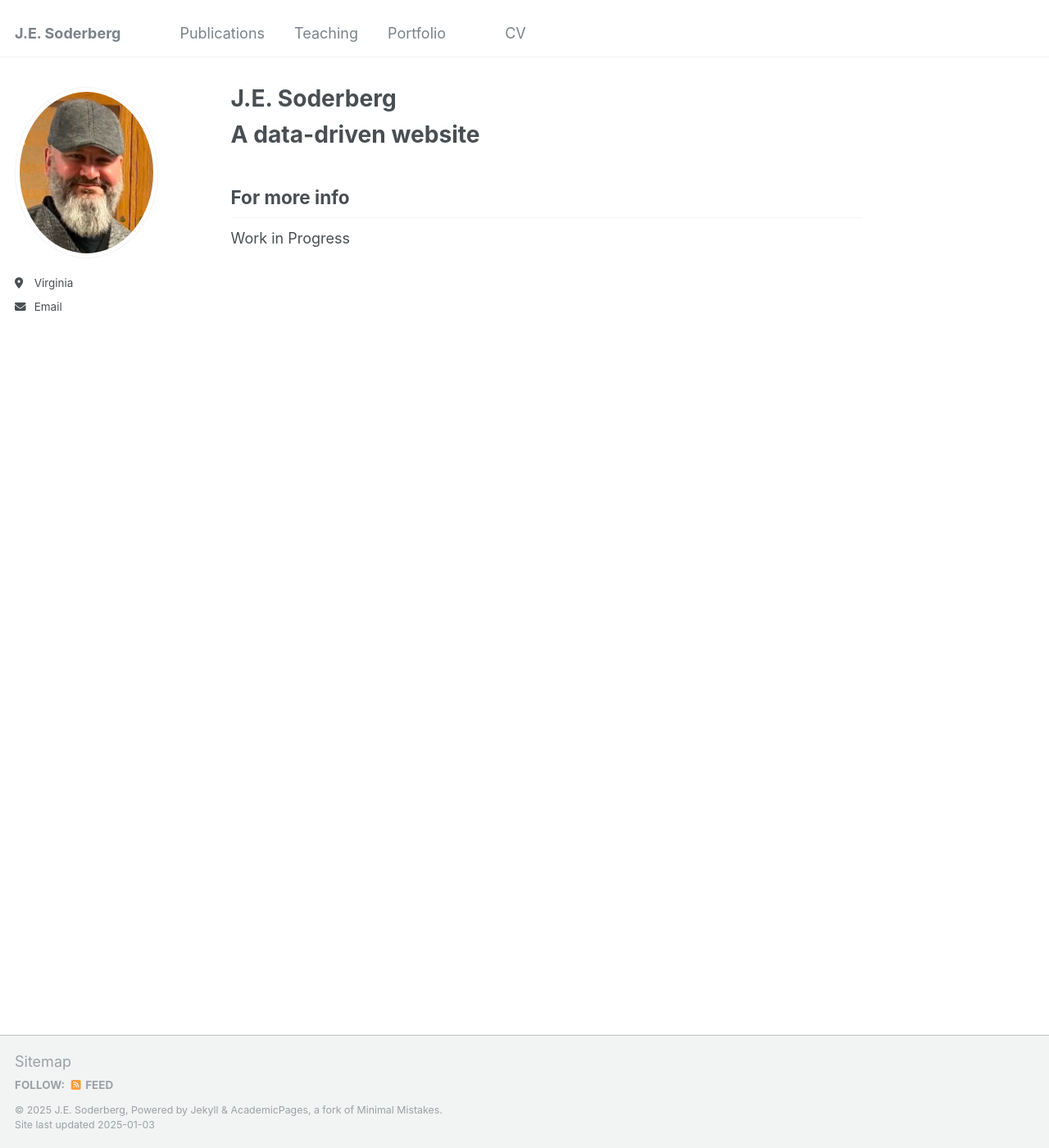
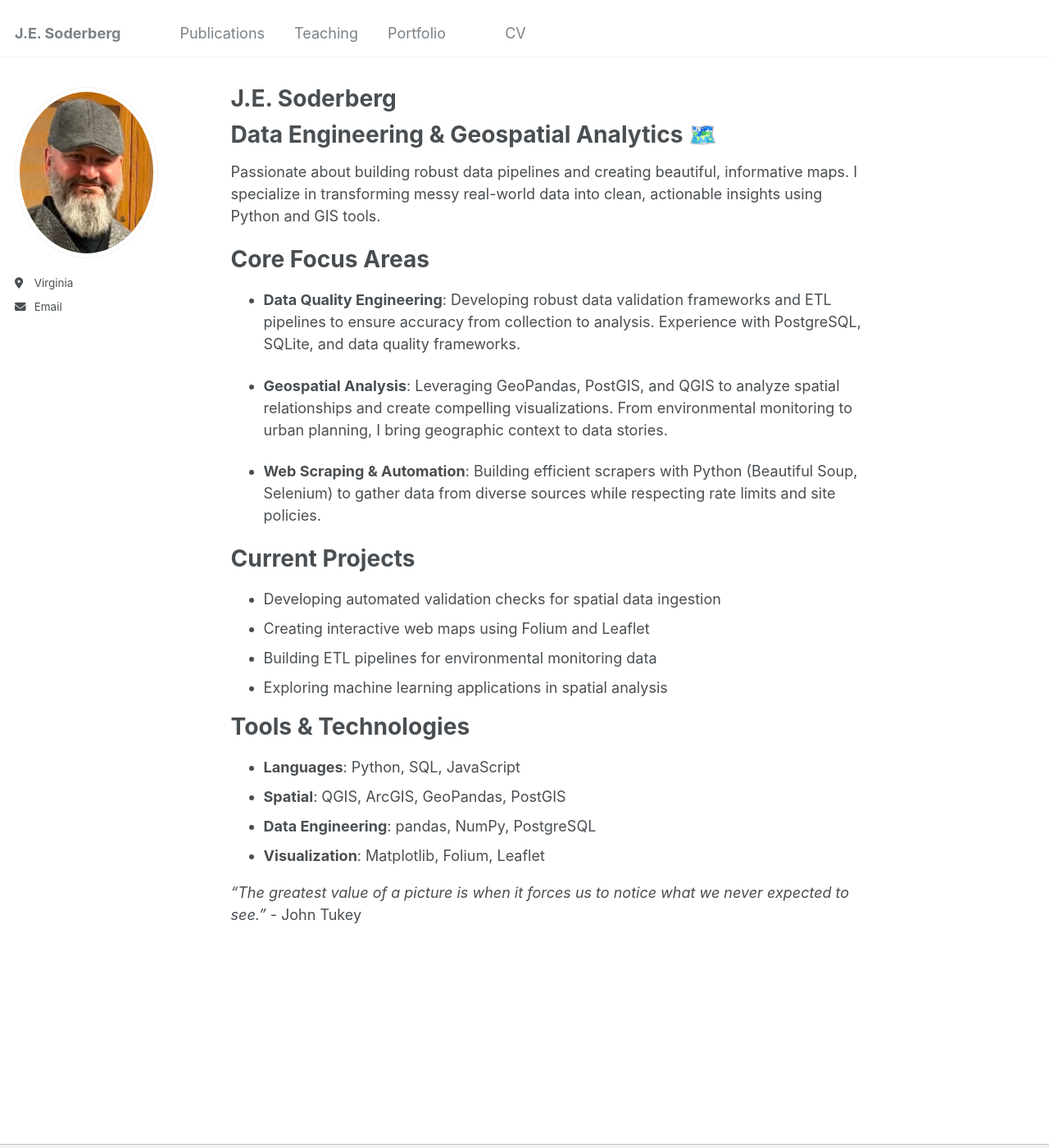
Before and after one commit to jesoderberg/github.io, a Jekyll site: the page built from _pages/about.md, in a window 1280 px wide and 1400 px high. Shown: the whole window at 82% size. Built offline with Jekyll 4.4.1, drawn with Linux system fonts in a browser that asks for light colours.

Commit message:
Update about.md

```diff
--- a/_pages/about.md
+++ b/_pages/about.md
@@ -3,16 +3,34 @@ permalink: /
 title: "J.E. Soderberg"
 author_profile: true
 redirect_from:
-  - /about/
-  - /about.html
+ - /about/
+ - /about.html
 ---
 
-A data-driven  website
+Data Engineering & Geospatial Analytics 🗺️
 ======
+Passionate about building robust data pipelines and creating beautiful, informative maps. I specialize in transforming messy real-world data into clean, actionable insights using Python and GIS tools.
 
+Core Focus Areas
+======
+* **Data Quality Engineering**: Developing robust data validation frameworks and ETL pipelines to ensure accuracy from collection to analysis. Experience with PostgreSQL, SQLite, and data quality frameworks.
 
+* **Geospatial Analysis**: Leveraging GeoPandas, PostGIS, and QGIS to analyze spatial relationships and create compelling visualizations. From environmental monitoring to urban planning, I bring geographic context to data stories.
 
-For more info
-------
+* **Web Scraping & Automation**: Building efficient scrapers with Python (Beautiful Soup, Selenium) to gather data from diverse sources while respecting rate limits and site policies.
 
-Work in Progress
+Current Projects
+======
+* Developing automated validation checks for spatial data ingestion
+* Creating interactive web maps using Folium and Leaflet
+* Building ETL pipelines for environmental monitoring data
+* Exploring machine learning applications in spatial analysis
+
+Tools & Technologies
+======
+* **Languages**: Python, SQL, JavaScript
+* **Spatial**: QGIS, ArcGIS, GeoPandas, PostGIS
+* **Data Engineering**: pandas, NumPy, PostgreSQL
+* **Visualization**: Matplotlib, Folium, Leaflet
+
+*"The greatest value of a picture is when it forces us to notice what we never expected to see."* - John Tukey
```
